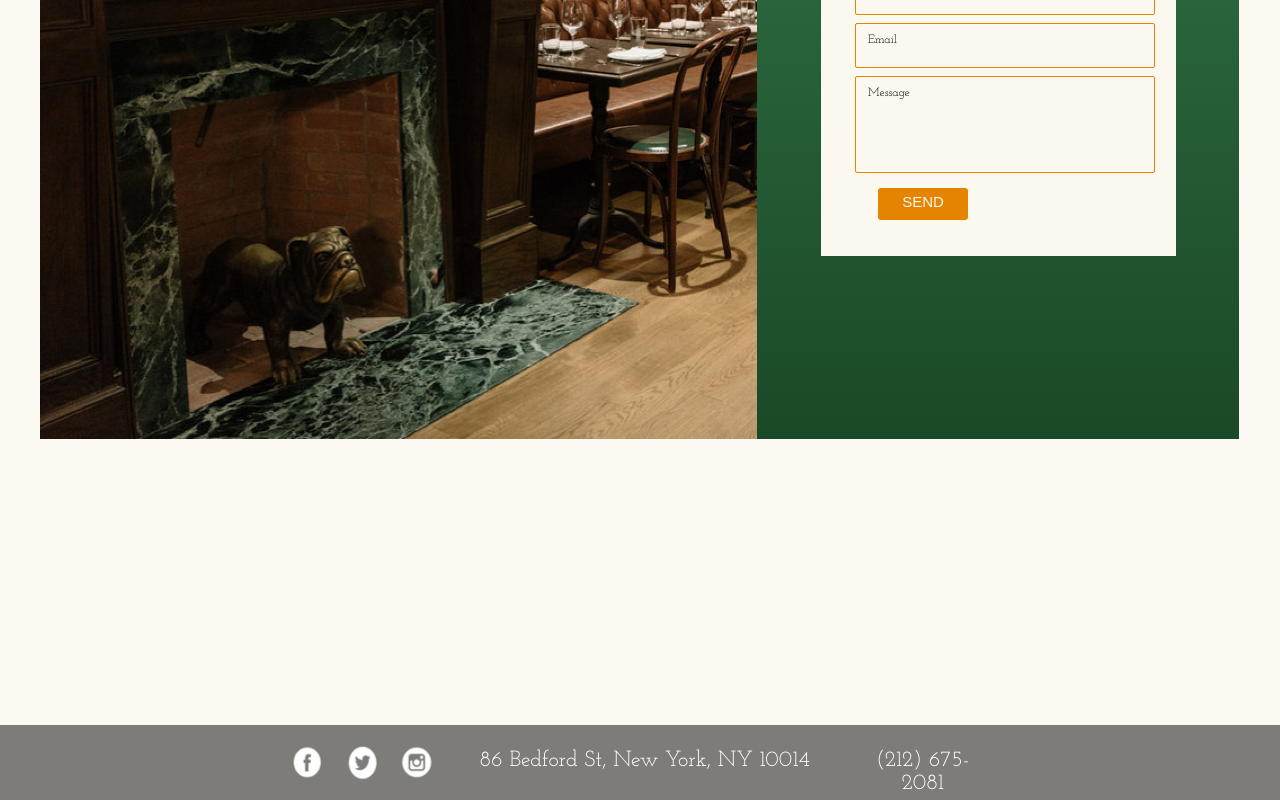
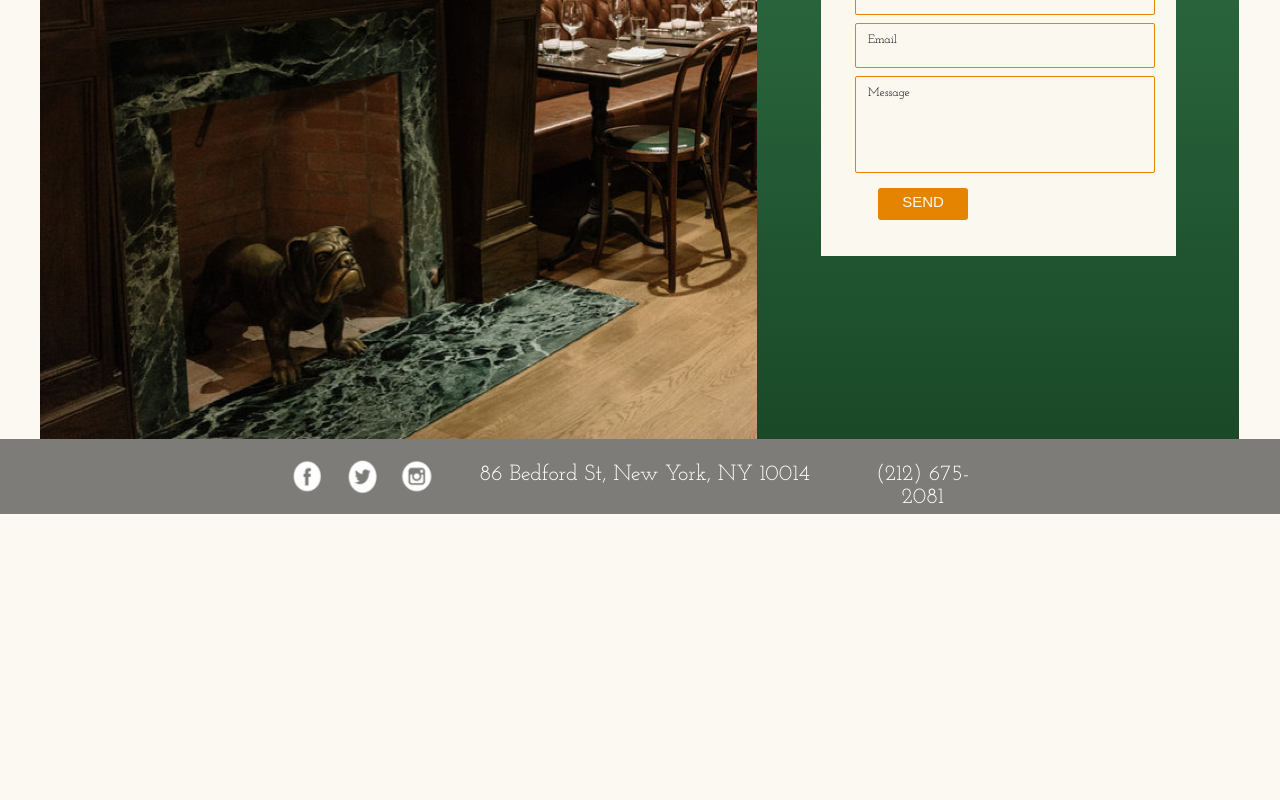
Before and after one commit to FelicityZhang/Chumleys, a React (Create React App) app in the folder chumleys_app/: page / in a window 1280 px wide. Shown: the part 6389-7189 px from the top of the page. After the commit the page ends 6903 px from the top, so only its background shows below. Built offline with nearby package versions, Linux system fonts and the light colour scheme.

Commit message:
Remove empty quote block

```diff
--- a/chumleys_app/src/App.js
+++ b/chumleys_app/src/App.js
@@ -57,8 +57,6 @@ class App extends Component {
         <Location />
         <JackQuote />
         <ContactPage />
-
-        <EmptyQuote />
         <Footer />
 
 
```
